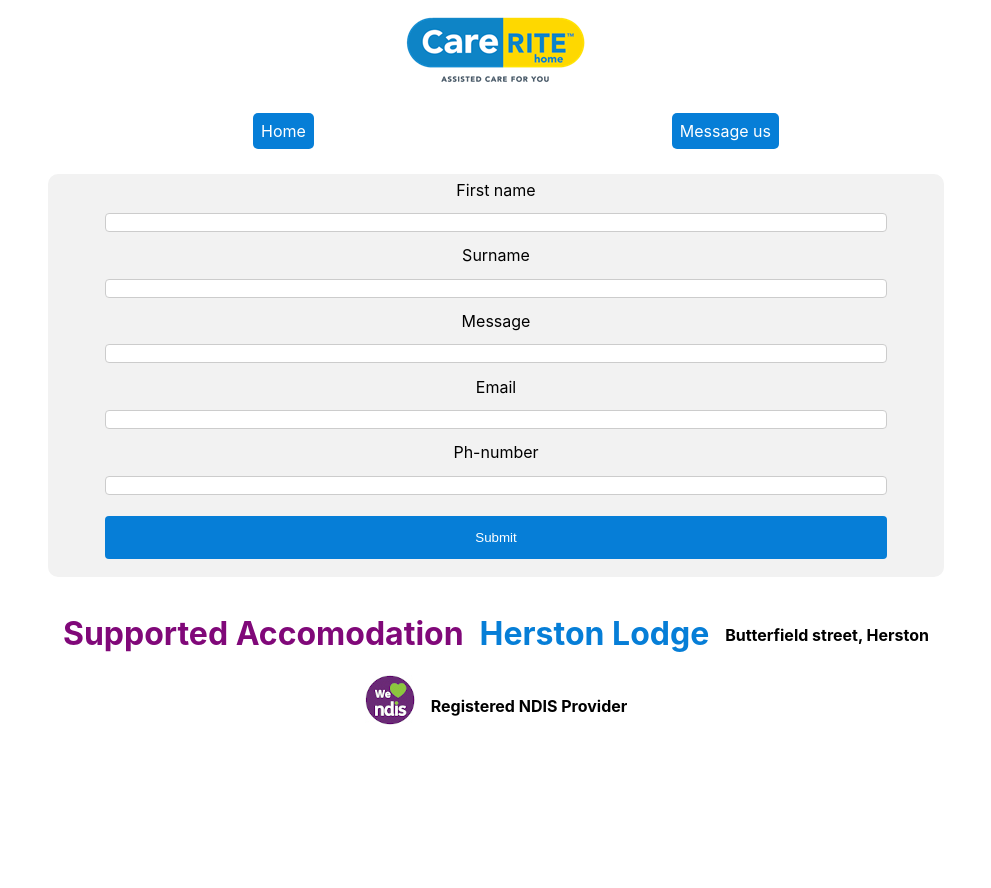
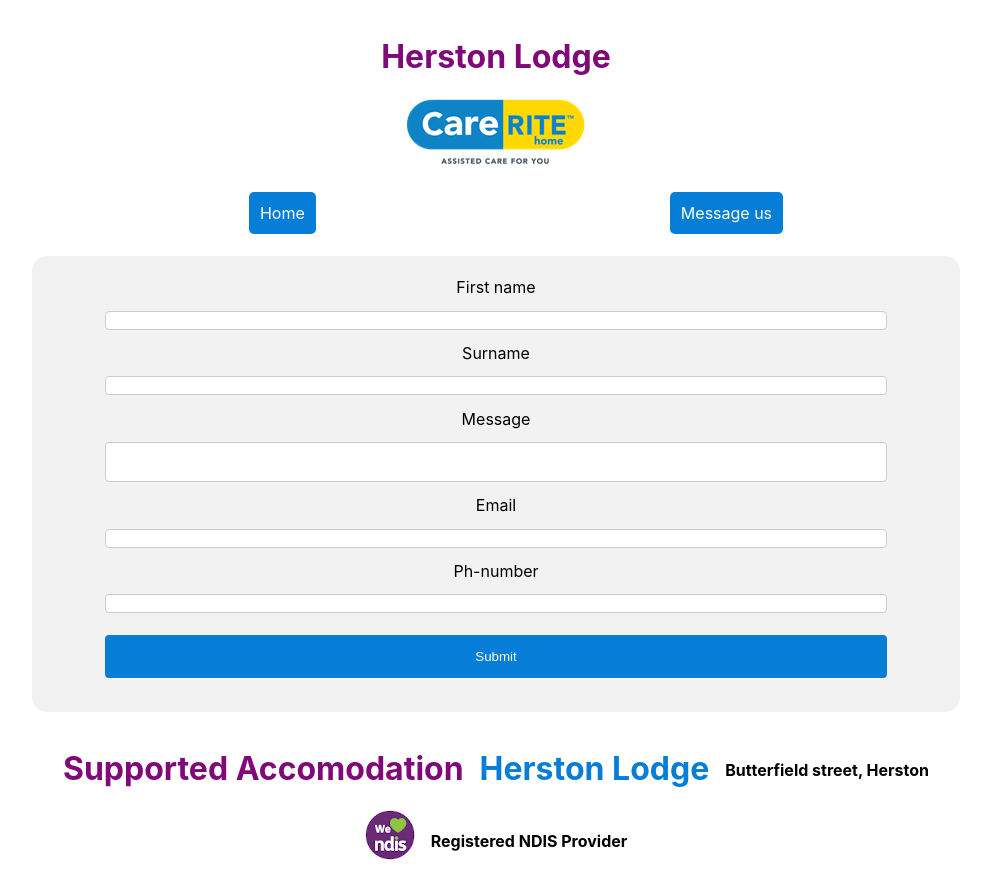
Before and after one commit to LachlanStephan/FacilitySite-, a React (Create React App) app: page /Contact in a window 1280 px wide. Shown: the whole page, without its empty margins (144-1135 px from the left). Before the commit the page ends 800 px from the top, so only its background shows below. Built offline with nearby package versions, Linux system fonts and the light colour scheme; no server answers.

Commit message:
updated styling

```diff
--- a/src/App.css
+++ b/src/App.css
@@ -54,26 +54,22 @@
 .mainLinks {
   text-decoration: none;
   color: white;
-  padding: 0.5em;
+  padding: 0.7em;
   background-color: #067ED7;
   border-radius: 5px;
+  opacity: 1;
 }
 
-/* .mainLinks:hover {
-  background-color: #800879;
-  transition: background-color 0.6s ease;
-} */
+.mainLinks:focus, .mainLinks:hover {
+  opacity: 0.6;
+}
 
-.mainLinks:focus, .mainLinks:hover {
-  background-color: #fed800;
-  transition: background-color 0.3s ease;
+/* Padding for main pages */
+.maintenanceContainer, .contactForm {
+  padding: 1em;
 }
 
 /* Homepage/Maintenance page */
-.maintenanceContainer {
-  padding: 2em;
-}
-
 .maintenanceImg {
   width: 90%;
 }
@@ -86,26 +82,17 @@
   margin-top: 0;
 }
 
-.maintenanceImg {
-  margin-bottom: 0;
-}
-
 /* Form */
 .contactForm {
   background-color: #f2f2f2;
-  width: 90%;
+  border-radius: 15px;
   margin: 0 auto;
-  border-radius: 10px;
   margin-top: 2em;
   height: auto;
 }
 
 fieldset {
   border: none;
-}
-
-label {
-  text-align: left;
 }
 
 input {
@@ -130,7 +117,7 @@
 
 input[type=submit]:hover {
   background-color:#fed800;
-  transition: 0.3s ease;
+  transition: 0.4s ease;
 }
 
 #msgBox {
--- a/src/components/common/header.js
+++ b/src/components/common/header.js
@@ -8,8 +8,11 @@
         <Container className="headerContainer">
             <Row>
                 <Col>
-                     <a href="./maintenance.js"><CardImg src={CR_logo} />
-                     </a>
+                    <h1 className="purpleH1">Herston Lodge</h1>
+                </Col>
+                <Col>
+                    <a href="./maintenance.js"><CardImg src={CR_logo} />
+                    </a>
                 </Col>
             </Row>
         </Container>
--- a/src/components/contact.js
+++ b/src/components/contact.js
@@ -20,7 +20,7 @@
         e
             .target
             .reset()
-            alert('Your email has been sent!')
+        alert('Your email has been sent!')
     }
 
     return (
@@ -47,7 +47,7 @@
                             <label htmlFor="message">Message</label>
                         </Col>
                         <Col>
-                            <input type="text" name="message"/>
+                            <input type="text" name="message" id="msgBox"/>
                         </Col>
                     </Row>
                     <Row>
```
Also changed, not shown: 1 other file (tests, documents, lock files or other folders).
